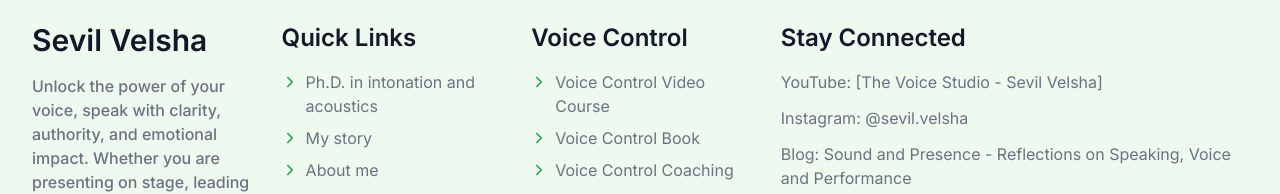
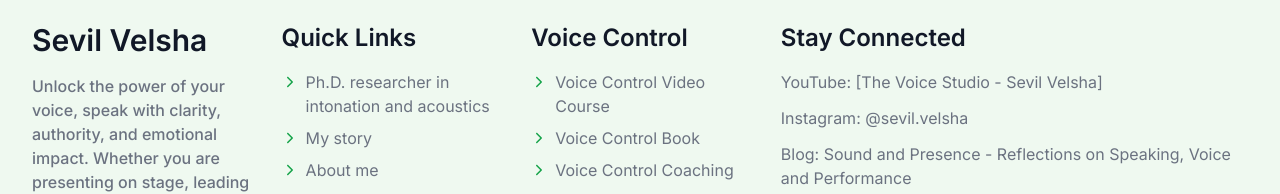
Before and after one commit to mustafahassan065/SevilVelsha, a React (Vite) app: page / in a window 1280 px wide. Shown: the part 6865-7059 px from the top of the page. Built offline with nearby package versions, Linux system fonts and the light colour scheme.

Commit message:
Fix the footer

```diff
--- a/src/components/Footer.jsx
+++ b/src/components/Footer.jsx
@@ -7,7 +7,7 @@ import { LuInstagram } from "react-icons/lu";
 import { NavLink } from "react-router";
 
 const QUICK_LINKS = [
-  { label: "Ph.D. in intonation and acoustics", href: "#" },
+  { label: "Ph.D. researcher in intonation and acoustics", href: "#" },
   { label: "My story", href: "#" },
   { label: "About me", href: "#" },
   { label: "How We Work", href: "#" },
--- a/src/components/VoiceFooter.jsx
+++ b/src/components/VoiceFooter.jsx
@@ -7,7 +7,7 @@ import { LuInstagram } from "react-icons/lu";
 import { NavLink } from "react-router";
 
 const QUICK_LINKS = [
-  { label: "Ph.D. in intonation and acoustics", href: "#" },
+  { label: "Ph.D. researcher in intonation and acoustics", href: "#" },
   { label: "My story", href: "#" },
   { label: "About me", href: "#" },
   { label: "How We Work", href: "#" },
--- a/src/routes/voice-book/Footer/VoiceFooter.jsx
+++ b/src/routes/voice-book/Footer/VoiceFooter.jsx
@@ -6,7 +6,7 @@ import { LuInstagram } from "react-icons/lu";
 import { NavLink } from "react-router";
 
 const QUICK_LINKS = [
-  { label: "Ph.D. in intonation and acoustics", href: "#" },
+  { label: "Ph.D. researcher in intonation and acoustics", href: "#" },
   { label: "My story", href: "#" },
   { label: "About me", href: "#" },
   { label: "How We Work", href: "#" },
```
